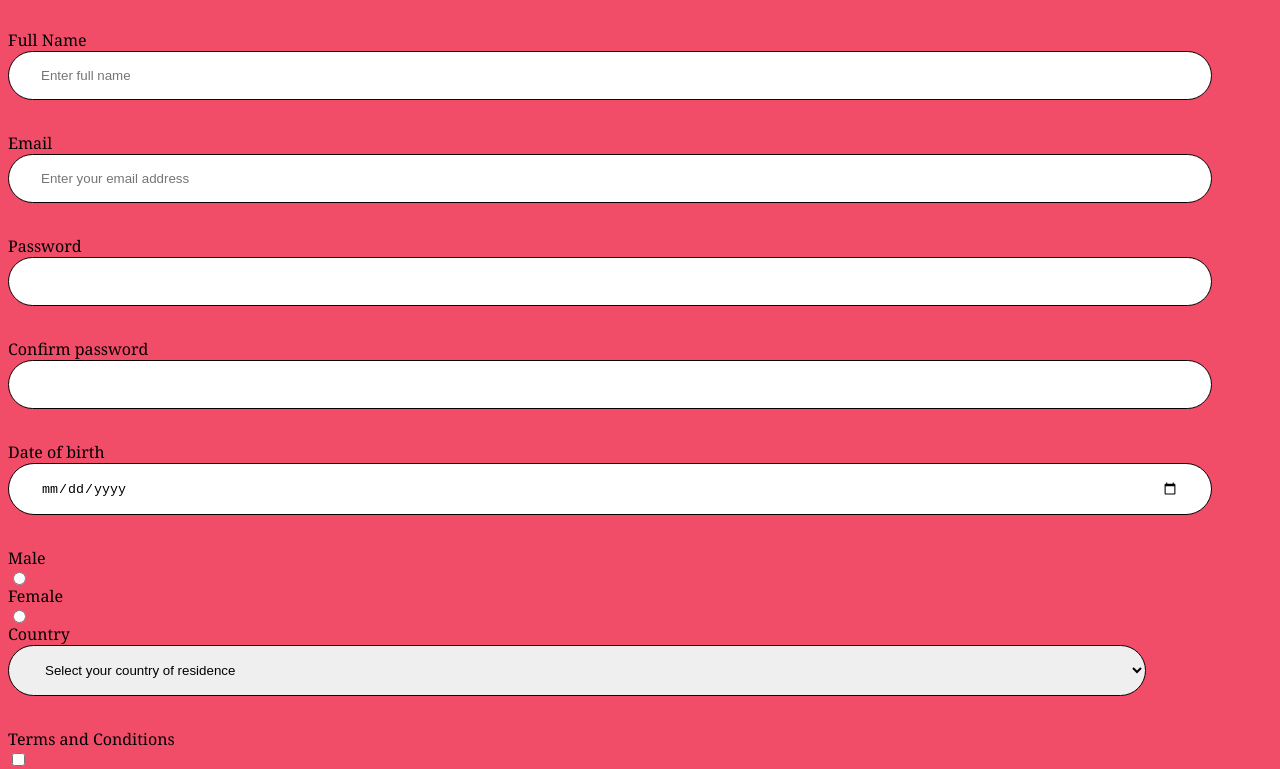
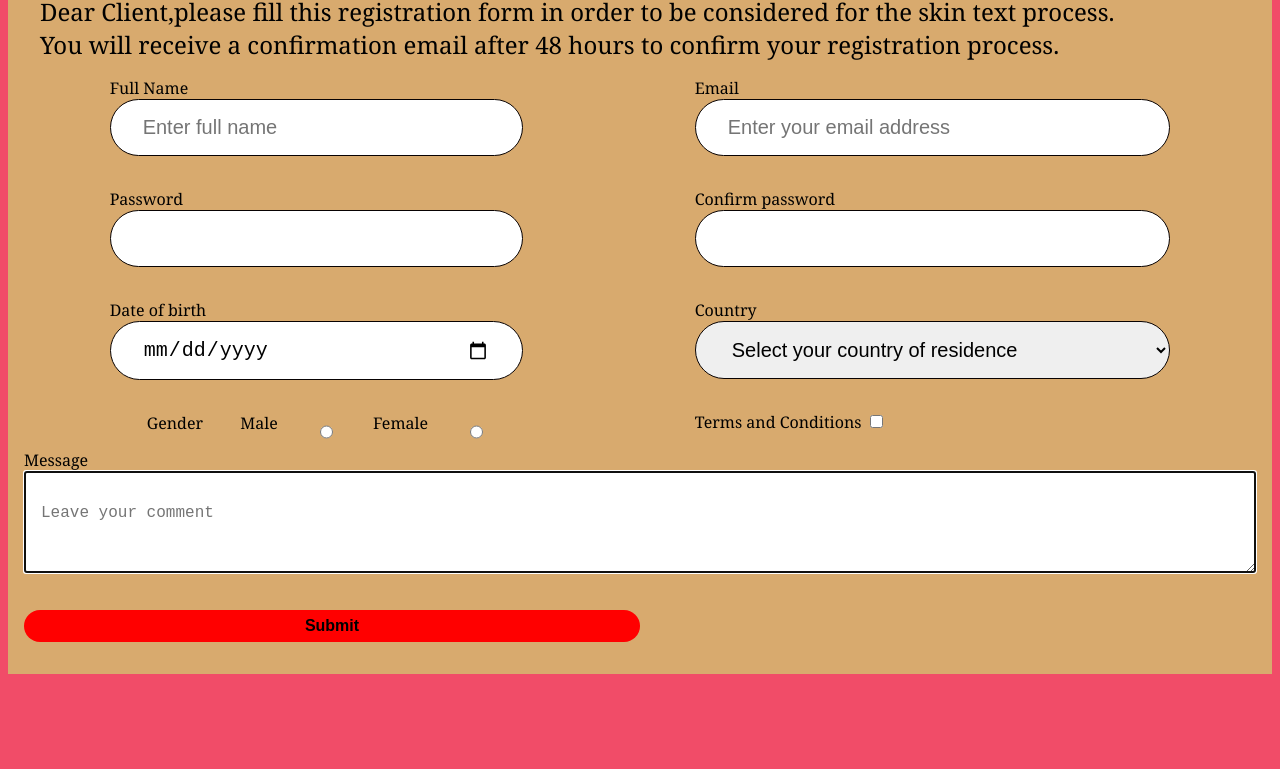
Before and after one commit to Pkay376/Website-Forms, a plain HTML site: page index.html in a window 1280 px wide. Shown: the part 157-926 px from the top of the page. After the commit the page ends 839 px from the top, so only its background shows below. Drawn offline with Linux system fonts and the light colour scheme.

Commit message:
Website Forms

```diff
--- a/forms.css
+++ b/forms.css
@@ -1,14 +1,16 @@
-.Contact{
+.contact{
     background-color: beige;
     padding: 50px 0;
 }
-.Contact h1{
+.contact h1{
     margin-bottom: 1rem;
     font-size: 2rem;
     color: #ff0000;
+    padding: 1rem 2rem;
 }
-.Contact p{
+.contact p{
     font-size: 1.5rem;
+    margin: 1rem;
 }
 .form{
     margin-top: 2rem;
@@ -17,8 +19,9 @@
 {  padding: 1rem 2rem;
     margin-bottom: 2rem;
     border: 1px solid rgb(8, 2, 2);
-    width: 80%;
+    width: 100%;
     border-radius: 2rem;
+    box-sizing: border-box;
 }
 .form::placeholder{
     color: bisque;
@@ -29,61 +32,74 @@
 }
  input[type="submit"]{
     display: block;
-    width:40%;
+    width:50%;
     padding: 2rem,1rem;
     box-sizing: border-box;
     border-radius: 1rem;
     border: currentColor;
-    height: 1rem;
+    height: 2rem;
     text-align: center;
-    color: blueviolet;
+    color: black;
     font-weight: bold;
-    cursor: pointer;
+    cursor:pointer;
     justify-content: center;
+    background-color: red;
+    font-weight: 200px;
+    font-size: 1rem;
 
 }
 textarea{
-    width: 80%;
+    width: 100%;
+    margin-bottom: 2rem;
+    font-size: 16px;
+
 }
 
 radio{
     color: azure;
 }
 .container{
-    width: 80%;
+    width: 100%;
     margin: 0 auto;
 }
-label,input{
-    display: block;
+
+.form_content{
+    width: 100%;
 }
-.form_input{
-    display: block;
-    justify-content: center;
-}
-
-
 
 @media (min-width: 900px) {
     .container{
-        width: 89%;
+        width: 100%;
+        margin: 0;
     }
-.Contact{
-    padding: 0;
+
+.contact{
+    padding: 0rem;
 }
 .contact .container{
     background-color: rgb(216, 170, 110);
     box-sizing: border-box;
-    padding: 4rem,2rem;
+    padding: 2rem 1rem;
+}
+
+textarea{
+    width: 100%;
+    padding: 2rem 1rem;
+    box-sizing: border-box;
+}
+.text{
+    width: 100%;
+}
+.form_content{
+    display: flex;
+    justify-content: space-around;
+}
+.gender{
+    padding-bottom: 15px;
+}
+.form_input
+{  font-size: 20px;
+    width: 100%;
 }
 
 }
-.form_input{
-    width: 90%;
-}
-#country{
-    width: 90%;
-}
-textarea{
-    width: 90%;
-    padding: 2rem 1rem;
-}
--- a/index.html
+++ b/index.html
@@ -8,7 +8,7 @@
     <link rel="stylesheet" href="./forms.css">
 </head>
 <body>
-    <div class="Contact">
+    <div class="contact">
       <div class="container">
          <div class="text">
     <h1>Get started with us</h1>
@@ -17,37 +17,36 @@
         receive a confirmation email after 48 hours to confirm your registration process.
     </p>
     </div>
-    </div>
-    </div>
-
-   <form class="form">
+    <div class="form_content">
+        <div>
             <div>
                 <label for="Fullname">Full Name</label>
                 <input type="text"  id="Full_Name" class= "form_input" name="Full Name" placeholder="Enter full name">
-</div>
-<div>
-    <label for="email">Email</label>
-    <input type="email" id="email" class= "form_input" name="email" placeholder="Enter your email address" required></form>
             </div>
             <div>
                 <label for="password">Password</label>
                 <input type="password "id="password" class= "form_input" pattern=".*[a-z](?=.*[A-Z]).{8,}" required>
                 </div>
                 <div>
-<label for="password">Confirm password</label>
-<input type="password" id="password" class= "form_input" name="password" required>
-</div>
-<div>
                     <label for="dob">Date of birth</label>
                     <input type="date" id="dob" class= "form_input" min="2005-01-01" max="2023-01-01" required >
                     </div>
-<div>
+                    <div style="display: flex; justify-content: space-evenly">
+                        <label class="gender">Gender</label>
                     <label for="male">Male</label>
-<input type="radio" name="gender" value="male">
+                    <input type="radio" name="male" value="male">
+                    <label for="female">Female</label>
+                    <input type="radio" name="female" value="female">
+                    </div>
         </div>
         <div>
-<label for="female">Female</label>
-<input type="radio" name="gender" value="female">
+            <div>
+                <label for="email">Email</label>
+                <input type="email" id="email" class= "form_input" name="email" placeholder="Enter your email address" required></form>
+            </div>
+            <div>
+                <label for="password">Confirm password</label>
+                <input type="password" id="password" class= "form_input" name="password" required>
                 </div>
                 <div>
                     <label for="country">Country</label>
@@ -64,9 +63,11 @@
                     <label for="Terms and Conditions">Terms and Conditions</label>
                     <input type="checkbox"></br>
                 </div>
+        </div>
+    </div>
         <div>
             <label for="message">Message</label></body>
-     <textarea placeholder="Leave your comment" name="message" rows="5" autofocus></textarea>
+             <textarea placeholder="Leave your comment" name="message" rows="2" autofocus></textarea>
         </div>
         <div>
             <input type="submit">
@@ -74,6 +75,12 @@
         </div>
 
         </form>
+    </div>
+
+    </div>
+    </div>
+
+
 
 </body>
 </html>
```
Lines whose indentation alone changed are shown as unchanged.
